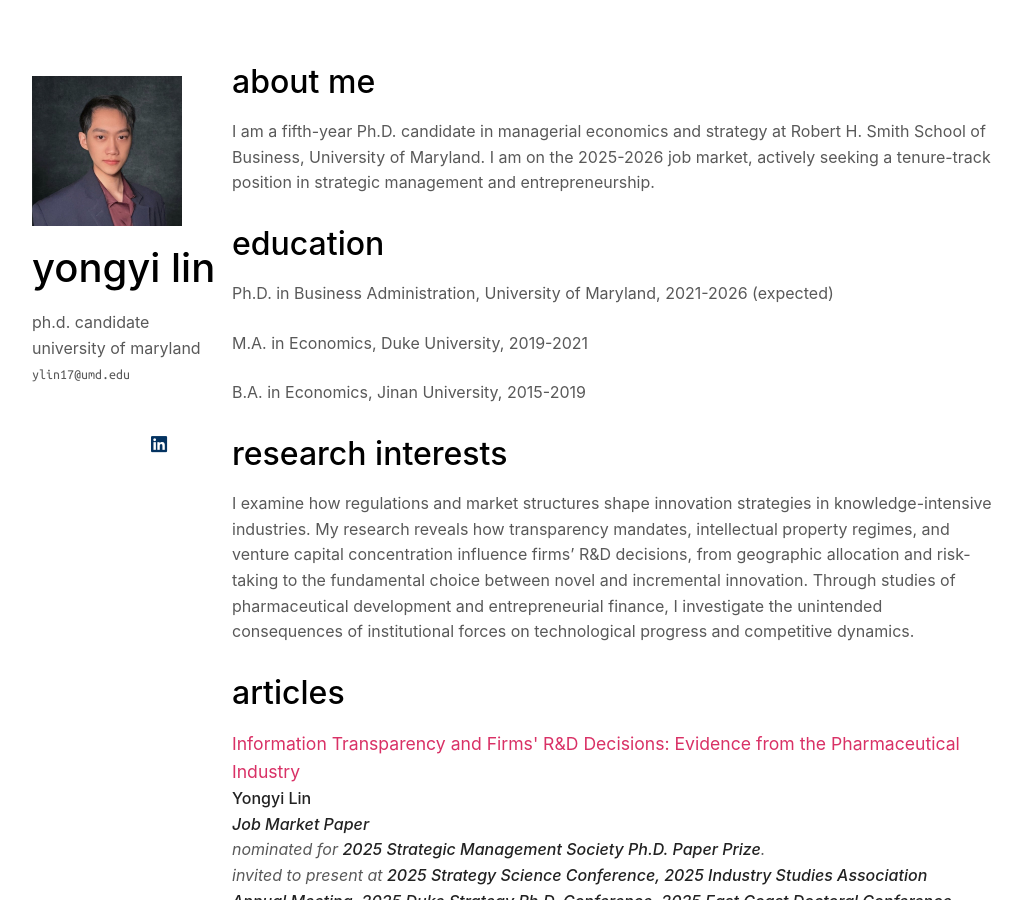
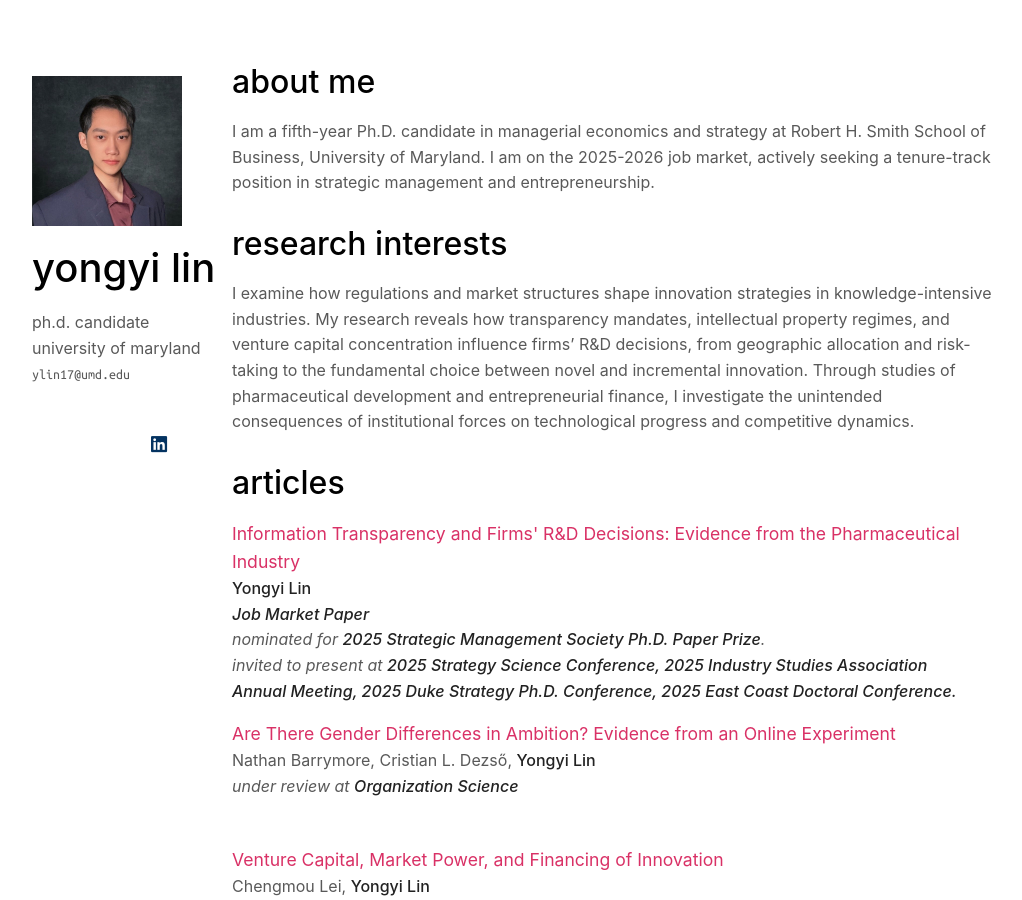
Before and after one commit to yongyi-lin/yongyi-lin.github.io, a Jekyll site: the page built from index.md, in a window 1280 px wide and 900 px high. Shown: the whole window, without its empty margins (128-1150 px from the left). Built offline with Jekyll 4.4.1, drawn with Linux system fonts in a browser that asks for light colours; some web fonts are replaced; a style sheet for code colours, icons or effects is not loaded.

Commit message:
Remove education section from homepage

```diff
--- a/index.md
+++ b/index.md
@@ -5,10 +5,6 @@ layout: homepage
 <h2 id="about-me" style="font-size:2rem;">about me</h2>
 I am a fifth-year Ph.D. candidate in managerial economics and strategy at Robert H. Smith School of Business, University of Maryland. I am on the 2025-2026 job market, actively seeking a tenure-track position in strategic management and entrepreneurship.
 
-<h2 id="education" style="font-size:2rem;">education</h2>
-<p style="margin-bottom: 4px;">Ph.D. in Business Administration, University of Maryland, 2021-2026 (expected)</p>
-<p style="margin-bottom: 4px;">M.A. in Economics, Duke University, 2019-2021</p>
-<p style="margin-bottom: 4px;">B.A. in Economics, Jinan University, 2015-2019</p>
 
 <h2 id="research-interests" style="font-size:2rem;">research interests</h2>
 I examine how regulations and market structures shape innovation strategies in knowledge-intensive industries. My research reveals how transparency mandates, intellectual property regimes, and venture capital concentration influence firms' R&D decisions, from geographic allocation and risk-taking to the fundamental choice between novel and incremental innovation. Through studies of pharmaceutical development and entrepreneurial finance, I investigate the unintended consequences of institutional forces on technological progress and competitive dynamics.
```
